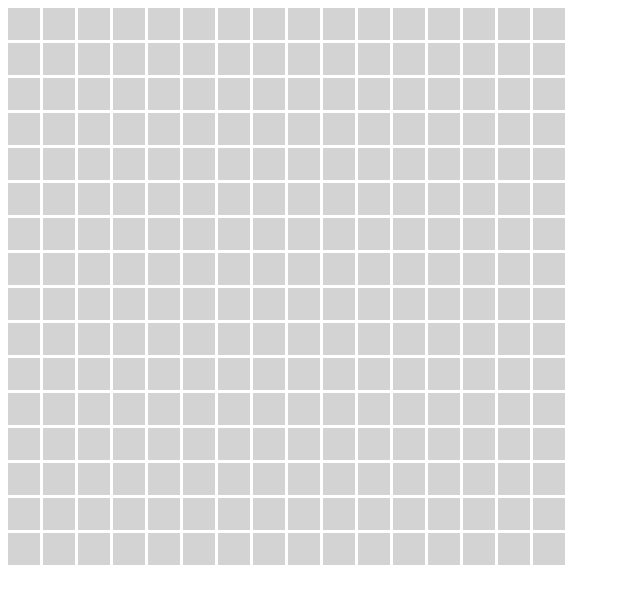
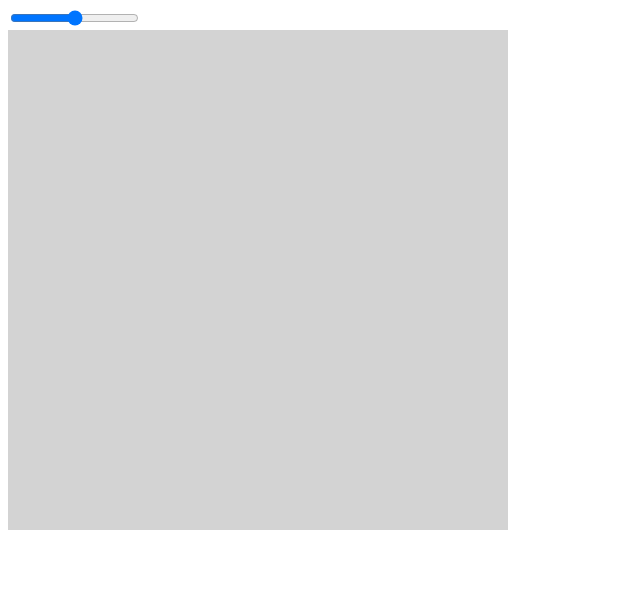
Before and after one commit to ardamoin/etch-a-sketch, a plain HTML site: page index.html in a window 1280 px wide. Shown: the whole page, without its empty margins (0-640 px from the left). Drawn offline with Linux system fonts and the light colour scheme.

Commit message:
Add slider component to html and js + style changes

```diff
--- a/index.html
+++ b/index.html
@@ -8,6 +8,8 @@
     <link rel="stylesheet" href="style.css">
 </head>
 <body>
+    <input type="range" id="my-range" min="1" max="64">
+    <div class="range-value"></div>
     <div class="container">
 
     </div>
--- a/script.js
+++ b/script.js
@@ -1,7 +1,15 @@
 const containerDiv = document.querySelector(".container");
+const containerSideLength = 500;
+let numberOfSquares = 16;
+let height = containerSideLength / numberOfSquares;
+let width = containerSideLength / numberOfSquares;
+const myRange = document.querySelector("#my-range");
+const rangeValue = document.querySelector('.range-value');
 
-
-containerDiv.addEventListener('mousedown', () => clicking = true);
+myRange.addEventListener('input', function () {
+    numberOfSquares = myRange.value;
+    rangeValue.textContent = myRange.value;
+})
 
 
 function changeColor(e) {
@@ -10,13 +18,17 @@ function changeColor(e) {
 
 
 
-for (let r = 0; r < 16; r++) {
+
+for (let r = 0; r < numberOfSquares; r++) {
     const row = document.createElement("div");
     row.classList.add("row");
 
-    for (let c = 0; c < 16; c++) {
+    for (let c = 0; c < numberOfSquares; c++) {
+
         const column = document.createElement("div");
         column.classList.add("column");
+        column.style.height = `${height}px`;
+        column.style.width = `${width}px`;
 
         column.addEventListener('mousedown', changeColor);
         row.appendChild(column);
--- a/style.css
+++ b/style.css
@@ -1,17 +1,13 @@
 .container {
-    max-width: auto;
     margin: 0 auto;
+    display: inline-block;
 }
 
 .column {
     background-color: lightgray;
     flex: 0 0 auto;
-    height: 2rem;
-    width: 2rem;
-    margin-bottom: 3px;
 }
 
 .row {
     display: flex;
-    gap: 3px;
 }
```
